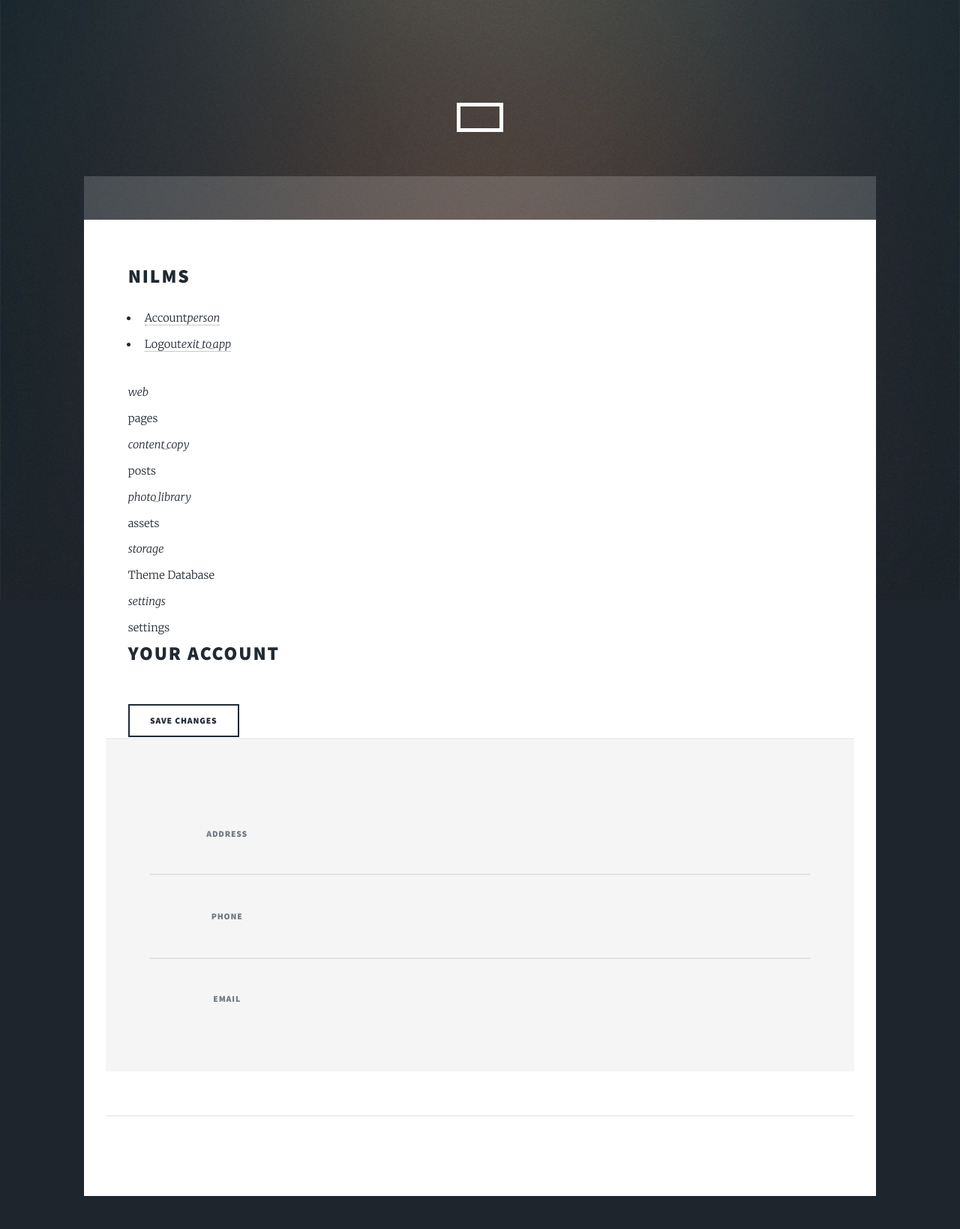
After one commit to sebbekarlsson/nilms, a Python web app: template nilms/templates/admin/account_settings.html in a window 1280 px wide. The commit adds this page. Shown: the top 1639 px of the page at 75% size. Run offline with Jinja, Linux system fonts and the light colour scheme; the template is opened without the code that fills it, so the values that code supplies are empty.

Commit message:
added route to server account settings

```diff
--- /dev/null
+++ b/nilms/templates/admin/account_settings.html
@@ -0,0 +1,11 @@
+{% extends 'admin/layout_admin.html' %}
+
+
+{% block admin_content %}
+    <div class='split' style='height: 100px; line-height: 100px;'>
+        <section class='centered-vertical'><h2>Your Account</h2></section>
+        <section class='from-right'>
+            <input type='submit' name='submit' class='btn btn-ok' value='Save Changes'/>
+        </section>
+    </div>
+{% endblock %}
--- a/nilms/templates/admin/layout_admin.html
+++ b/nilms/templates/admin/layout_admin.html
@@ -32,6 +32,7 @@
                     </div>
                     <div class='menu-item-dropdown'>
                         <ul>
+                            <li><a href='/admin/account-settings'>Account<i class='material-icons'>person</i></a></li>
                             <li><a href='/admin/logout'>Logout<i class='material-icons'>exit_to_app</i></a></li>
                         </ul>
                     </div>
--- a/nilms/views/admin.py
+++ b/nilms/views/admin.py
@@ -25,6 +25,12 @@ bp = Blueprint(
 @login_required
 def show():
     return redirect('/admin/pages')
+
+
+@bp.route('/account-settings', methods=['POST', 'GET'])
+@login_required
+def show_account_settings():
+    return render_template('admin/account_settings.html')
 
 
 @bp.route('/pages')
```
